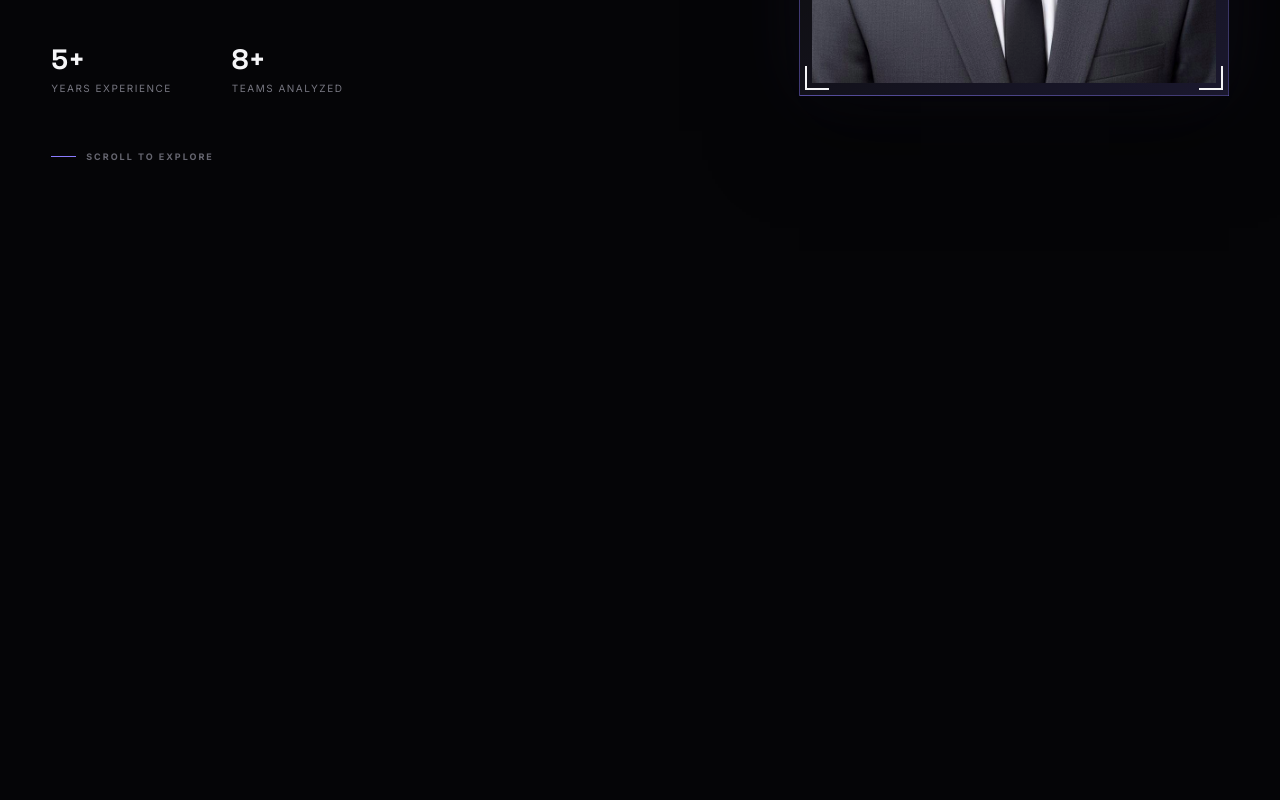
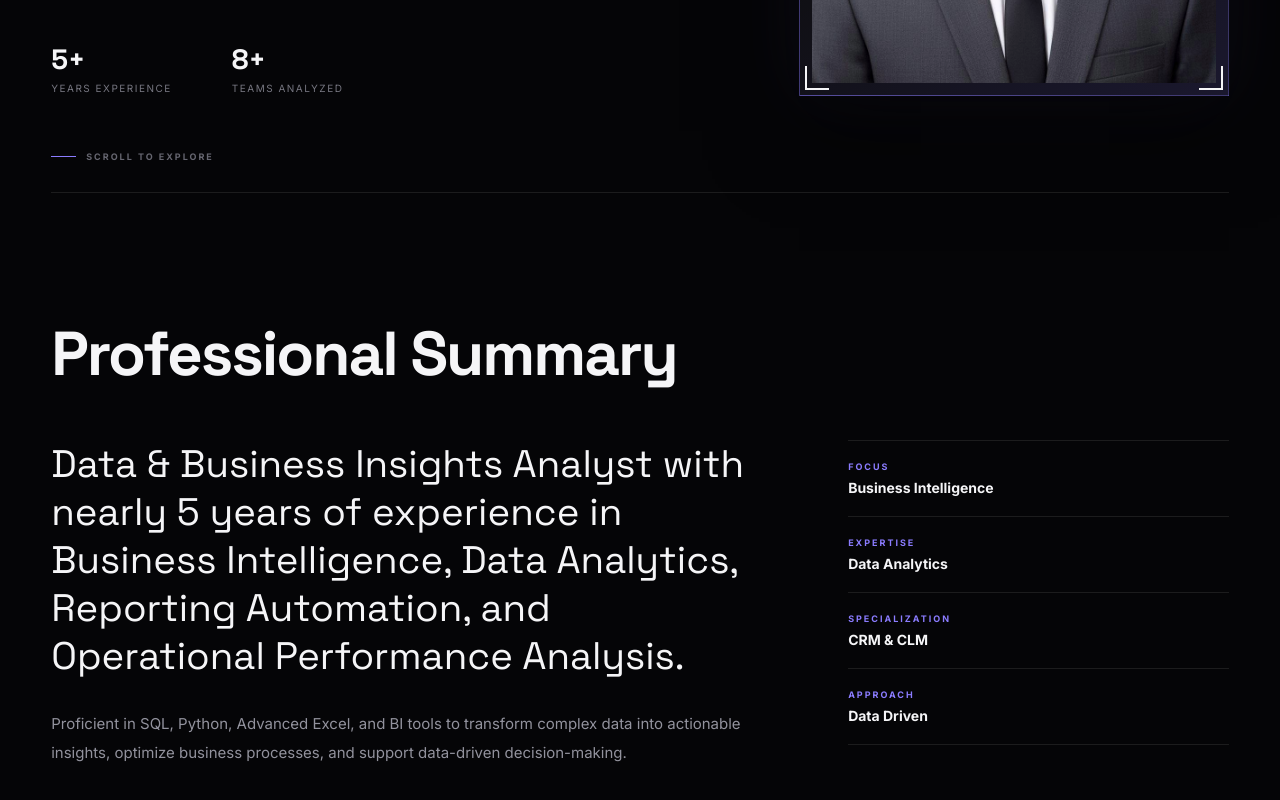
Before and after one commit to Abujar287/abujar-portfolio, a React (Vite) app: page / in a window 1280 px wide. Shown: the part 608-1408 px from the top of the page. Before the commit the page ends 800 px from the top, so only its background shows below. Built offline with nearby package versions, Linux system fonts and the light colour scheme.

Commit message:
Add Professional Summary section

```diff
--- a/src/App.jsx
+++ b/src/App.jsx
@@ -106,6 +106,44 @@ export default function App() {
             SCROLL TO EXPLORE
           </div>
         </section>
+
+        <section id="about" className="section about">
+          <div className="section-title">
+            <h2>Professional Summary</h2>
+          </div>
+          <div className="about-grid">
+            <div>
+              <p className="large-text">
+                Data &amp; Business Insights Analyst with nearly 5 years of experience in Business
+                Intelligence, Data Analytics, Reporting Automation, and Operational Performance
+                Analysis.
+              </p>
+              <p>
+                Proficient in SQL, Python, Advanced Excel, and BI tools to transform complex data
+                into actionable insights, optimize business processes, and support data-driven
+                decision-making.
+              </p>
+            </div>
+            <div className="about-box">
+              <div>
+                <span>FOCUS</span>
+                <strong>Business Intelligence</strong>
+              </div>
+              <div>
+                <span>EXPERTISE</span>
+                <strong>Data Analytics</strong>
+              </div>
+              <div>
+                <span>SPECIALIZATION</span>
+                <strong>CRM &amp; CLM</strong>
+              </div>
+              <div>
+                <span>APPROACH</span>
+                <strong>Data Driven</strong>
+              </div>
+            </div>
+          </div>
+        </section>
       </main>
     </div>
   )
```
